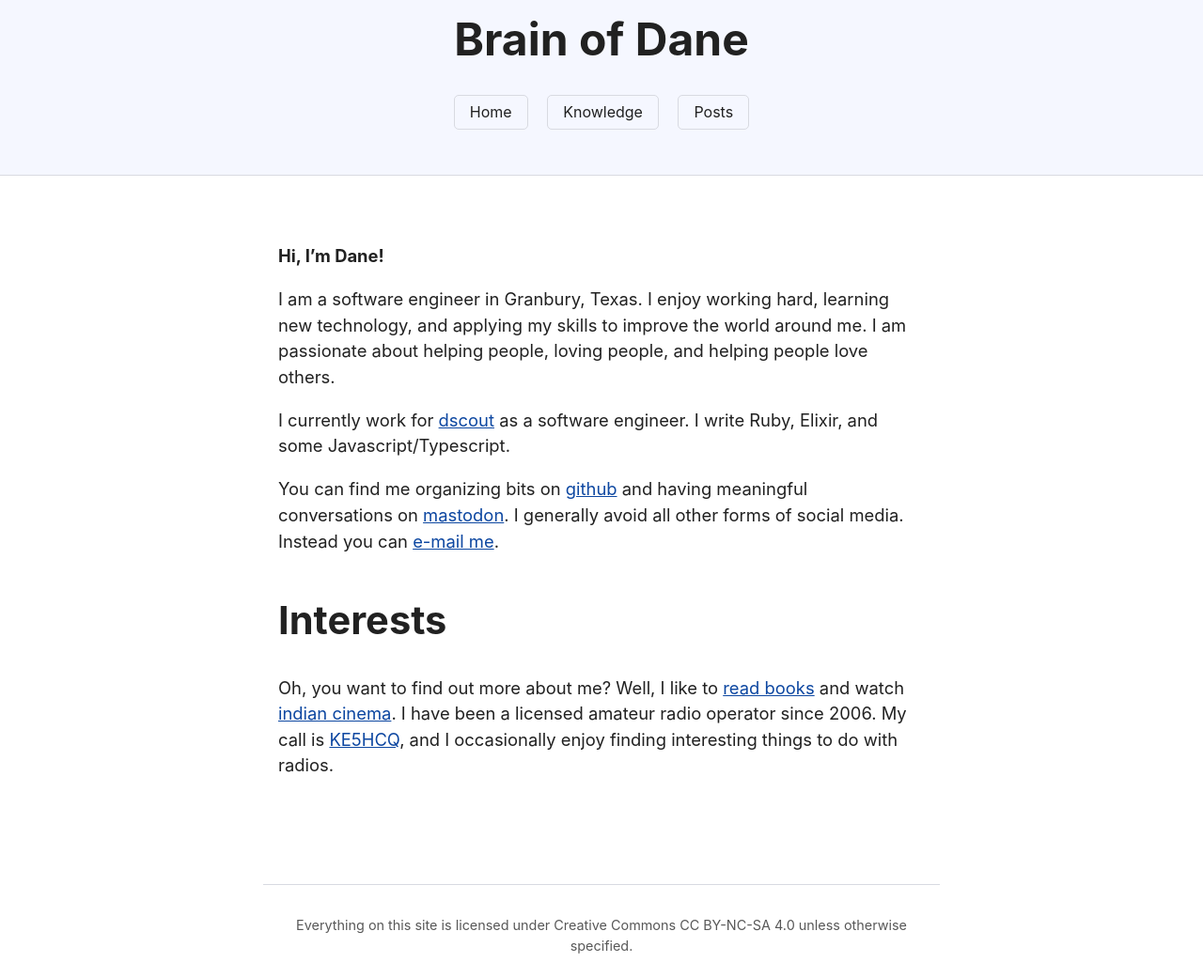
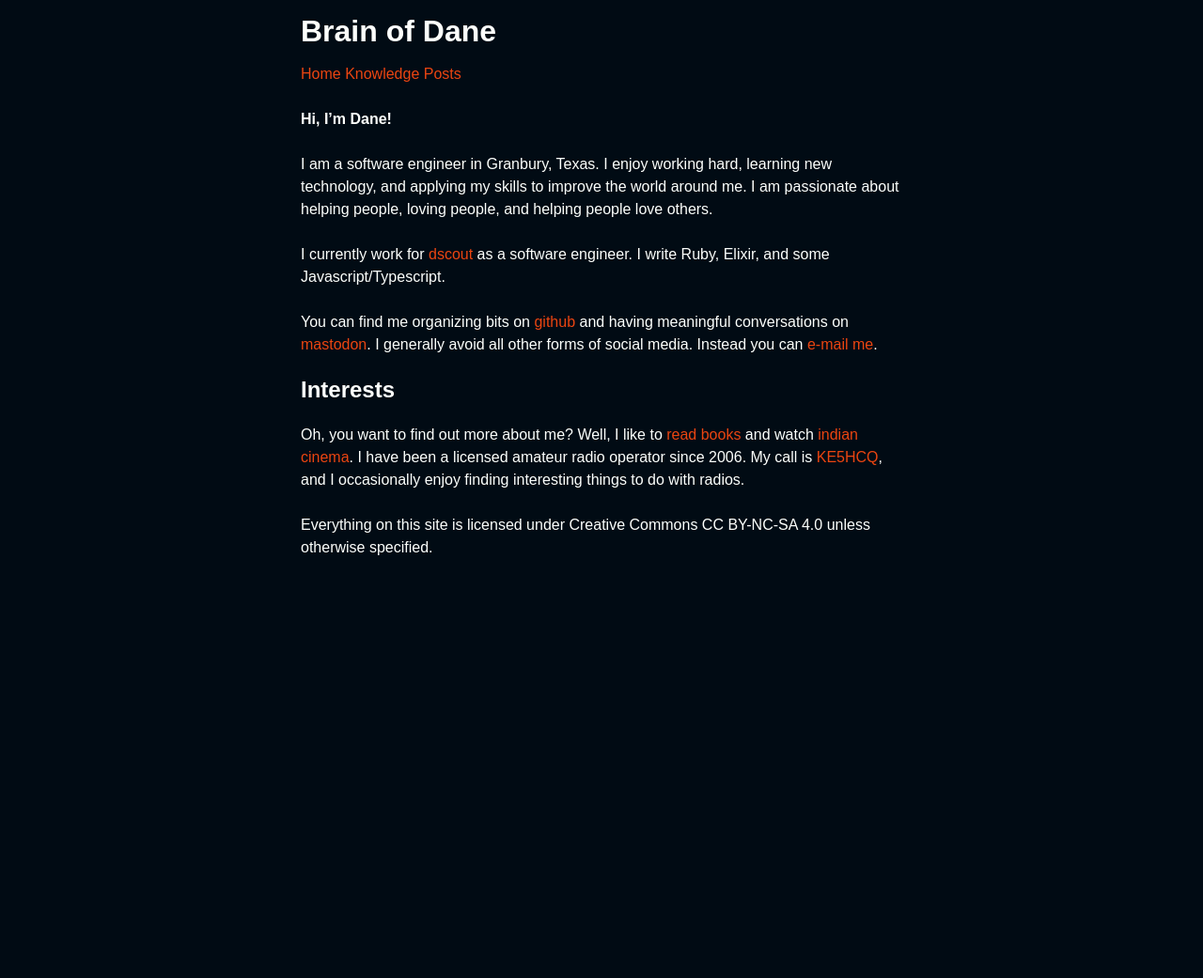
Before and after one commit to dahenson/dahenson.github.io, a Jekyll site: the page built from index.md, in a window 1280 px wide. Shown: the whole page at 94% size. Built offline with Jekyll 4.4.1, drawn with Linux system fonts in a browser that asks for light colours; after the commit the page ends 900 px from its top, so only the background shows below that.

Commit message:
New sass styles

```diff
--- a/_includes/head.html
+++ b/_includes/head.html
@@ -7,6 +7,6 @@
   <title>{{ site.title }}</title>
   {% endif %}
   <meta name="description" content="My Personal Blog">
-  <link rel="stylesheet" href="/assets/css/simple.min.css">
+  <link rel="stylesheet" href="/assets/css/styles.css">
   <link rel="me" href="https://hachyderm.io/@brainofdane">
 </head>
--- /dev/null
+++ b/_sass/main.scss
@@ -0,0 +1,30 @@
+$font-stack: sans-serif;
+$primary-color-bg: #010B14;
+$primary-color-fg: #FDFFFC;
+$red: #EB4511;
+$yellow: #FCCA46;
+
+html {
+  font-family: $font-stack;
+  background-color: $primary-color-bg;
+  color: $primary-color-fg;
+}
+
+body {
+  max-width: 40rem;
+  margin: 0 auto;
+  font-size: 16px;
+  line-height: 1.5em;
+  p {
+    margin-top: 1.5em;
+    margin-bottom: 1.5em;
+  }
+  a {
+    color: $red;
+    text-decoration: none;
+  }
+  a:hover {
+    color: $yellow;
+    text-decoration: underline;
+  }
+}
--- /dev/null
+++ b/assets/css/styles.scss
@@ -0,0 +1,3 @@
+---
+---
+@import "main";
```
